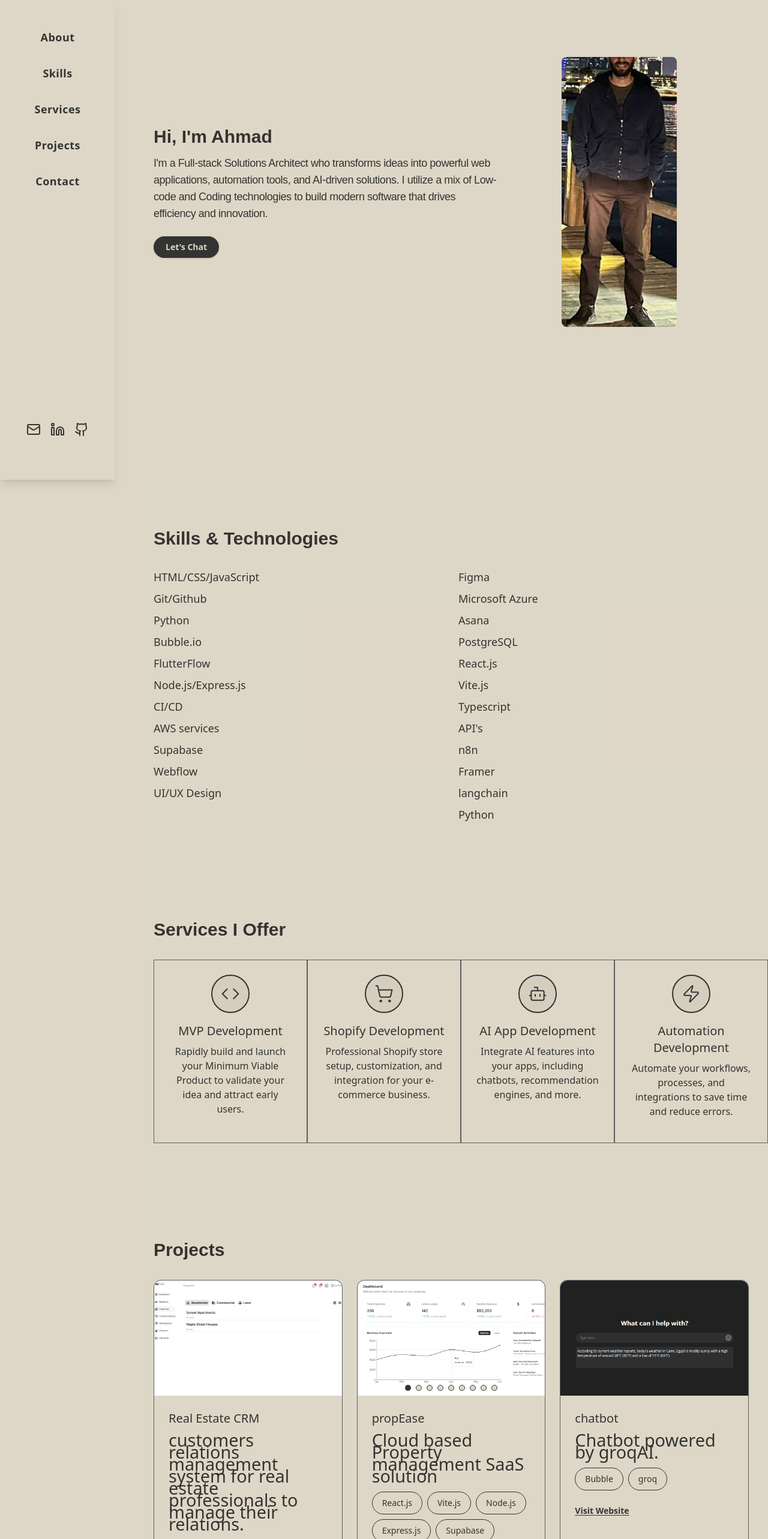
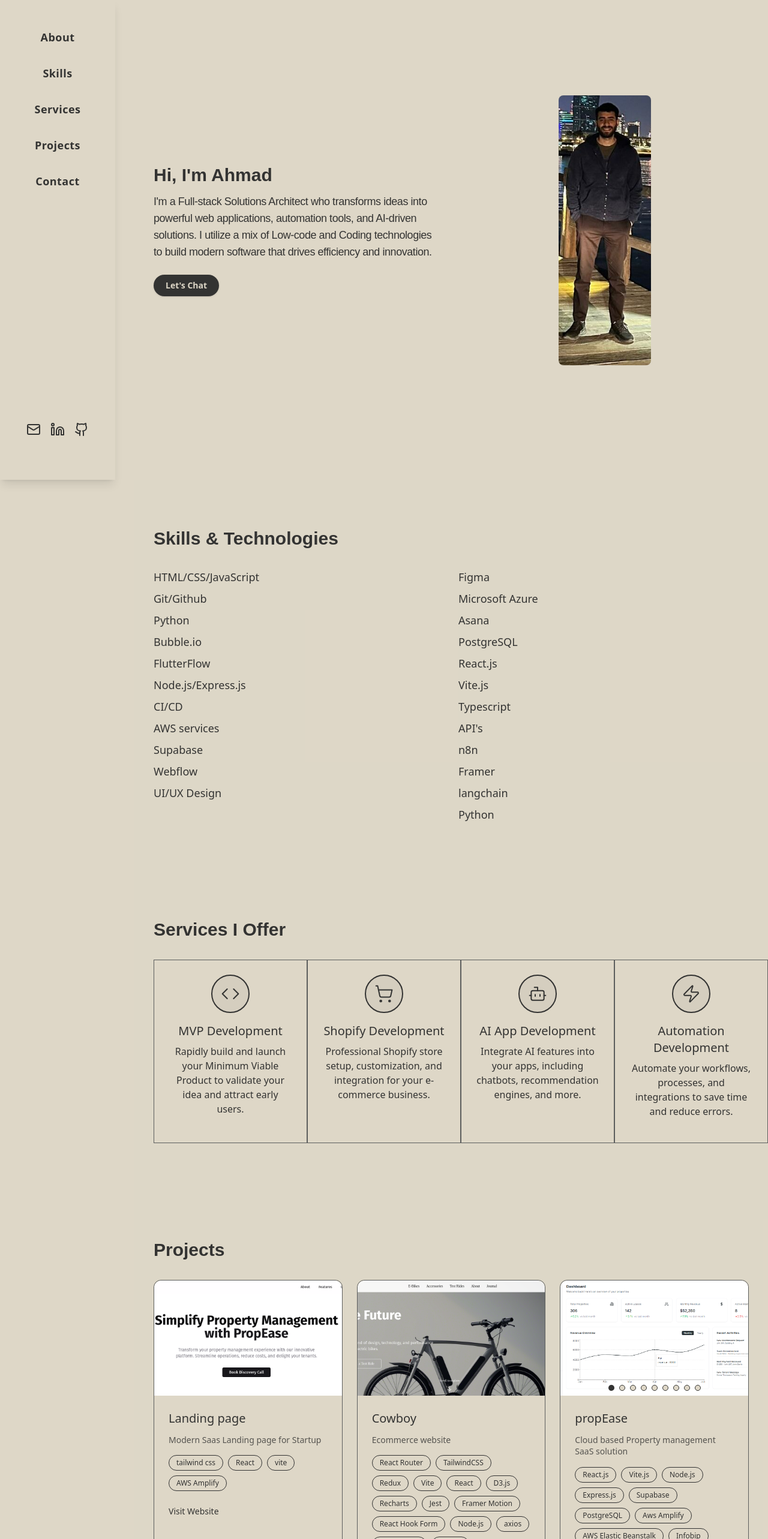
Before and after one commit to AhmadQA-art/portfolio, a React (Vite) app: page / in a window 1280 px wide. Shown: the top 2566 px of the page at 60% size. Built offline with nearby package versions, Linux system fonts and the light colour scheme; the HTML template or start-up script is replaced by a standard one.

Commit message:
added new projects and fixed the website

```diff
--- a/src/components/Portfolio.jsx
+++ b/src/components/Portfolio.jsx
@@ -1,8 +1,9 @@
 import React from 'react';
 import { Mail, Linkedin, Github, Code, ShoppingCart, Bot, Zap } from 'lucide-react';
 import profileImage from '../assets/profile2.jpeg';
-import crm from '../assets/crm1.png';
 import chat from '../assets/chatbot.png';
+import saasLandingPage from '../assets/Saas_landing_page.png';
+import ecommerceWebsite from '../assets/Ecommerce_website.png';
 import propEase1 from '../assets/propease project/Dashboard.png';
 import propEase2 from '../assets/propease project/Leases.png';
 import propEase3 from '../assets/propease project/People-teams-view.png';
@@ -17,9 +18,9 @@ import SideNavigation from './SideNavigation';
 const Hero = () => (
   <div id="hero" className="relative overflow-hidden" style={{ backgroundColor: '#ded7c7' }}>
     <div className="max-w-7xl mx-auto">
-      <div className="relative z-10 pb-8 min-h-screen flex flex-col md:flex-row items-center md:items-start">
-        <main className="flex flex-col md:flex-row items-center justify-start min-h-[400px] h-auto md:h-[80vh] px-4 sm:px-6 lg:px-8 w-full">
-          <div className="w-full md:w-auto lg:text-left mr-0 md:mr-20 ml-0 mt-8 md:mt-0">
+      <div className="relative z-10 pb-8 min-h-screen flex flex-col md:flex-row items-center">
+        <main className="flex flex-col md:flex-row items-center justify-between min-h-[400px] h-auto md:h-[80vh] px-4 sm:px-6 lg:px-8 w-full">
+          <div className="w-full md:w-1/2 lg:text-left mr-0 md:mr-8 ml-0 mt-8 md:mt-0">
             <h2 className="mb-3 text-xl font-medium text-[#333332] sm:text-2xl md:text-3xl text-center md:text-left" style={{ fontFamily: '"Manrope", "Manrope Placeholder", sans-serif' }}>
               <strong>Hi, I'm Ahmad</strong>
             </h2>
@@ -37,12 +38,18 @@ const Hero = () => (
               </a>
             </div>
           </div>
-          <div className="w-full flex justify-center md:justify-start md:w-auto hidden lg:block ml-0 md:ml-6 mt-8 md:mt-0">
+          <div className="w-full md:w-1/2 flex items-center justify-center block mt-8 md:mt-0">
             <img
               src={profileImage}
               alt="Profile"
-              className="w-40 h-40 md:w-48 md:h-[450px] object-cover rounded-lg mx-auto"
-              style={{ maxWidth: '100%', height: 'auto', maxHeight: '450px' }}
+              className="rounded-lg"
+              style={{
+                width: 'auto',
+                height: 'auto',
+                maxHeight: '450px',
+                objectFit: 'contain',
+                objectPosition: 'center'
+              }}
             />
           </div>
         </main>
@@ -132,10 +139,10 @@ const ProjectCard = ({ title, description, technologies, images, link }) => {
       )}
       <div className="p-4 sm:p-6">
         <h3 className="text-lg sm:text-xl font-medium text-[#333332] mb-2 sm:mb-3">{title}</h3>
-        <p className="text-[#333332] mb-3 sm:mb-4 text-sm sm:text-base">{description}</p>
+        <p className="text-[#333332] text-opacity-80 mb-3 sm:mb-4 text-sm leading-snug font-normal">{description}</p>
         <div className="flex flex-wrap gap-2 mb-4">
           {technologies.map((tech, index) => (
-            <span key={index} className="px-3 py-1 sm:px-4 sm:py-2 text-[#333332] border border-[#333333] bg-transparent hover:bg-[#333333] hover:bg-opacity-20 rounded-full text-xs sm:text-sm">
+            <span key={index} className="px-3 py-1 text-[#333332] border border-[#333333] bg-transparent hover:bg-[#333333] hover:bg-opacity-10 rounded-full text-xs">
               {tech}
             </span>
           ))}
@@ -145,7 +152,7 @@ const ProjectCard = ({ title, description, technologies, images, link }) => {
             href={link}
             target="_blank"
             rel="noopener noreferrer"
-            className="inline-block mt-2 px-0 py-0 text-[#333332] underline underline-offset-2 text-sm font-semibold hover:text-[#1a1a1a] transition"
+            className="inline-block mt-2 px-0 py-0 text-[#333332] font-medium text-sm hover:text-[#1a1a1a] transition"
           >
             Visit Website
           </a>
@@ -163,16 +170,23 @@ const Projects = () => (
       </h2>
       <div className="grid grid-cols-1 sm:grid-cols-2 lg:grid-cols-3 gap-y-6 gap-x-6 mt-8 justify-center">
         <ProjectCard
-          title="Real Estate CRM"
-          description="customers relations management system for real estate professionals to manage their relations."
-          technologies={['Bubble', 'Docuseal', 'vercel', 'figma']}
-          images={[crm]}
-          link="https://propease-78244.bubbleapps.io/version-test/login" // Replace with the actual link
+          title="Landing page"
+          description="Modern Saas Landing page for Startup"
+          technologies={['tailwind css', 'React', 'vite', 'AWS Amplify']}
+          images={[saasLandingPage]}
+          link="https://main.d2sn0t6gzldyb3.amplifyapp.com/"
+        />
+        <ProjectCard
+          title="Cowboy"
+          description="Ecommerce website"
+          technologies={['React Router', 'TailwindCSS', 'Redux', 'Vite', 'React', 'D3.js', 'Recharts', 'Jest', 'Framer Motion', 'React Hook Form', 'Node.js', 'axios', 'lucide-react', 'Netlify']}
+          images={[ecommerceWebsite]}
+          link="https://cowbike.netlify.app/"
         />
         <ProjectCard
           title="propEase"
           description="Cloud based Property management SaaS solution"
-          technologies={['React.js', 'Vite.js', 'Node.js', 'Express.js', 'Supabase', 'PostgreSQL', 'Aws Amplify', 'AWS Elastic Beanstalk', 'Infobip', "API’s"]}
+          technologies={['React.js', 'Vite.js', 'Node.js', 'Express.js', 'Supabase', 'PostgreSQL', 'Aws Amplify', 'AWS Elastic Beanstalk', 'Infobip', "API's"]}
           images={[propEase1, propEase2, propEase3, propEase4, propEase5, propEase6, propEase7, propEase8, propEase9]}
           link="https://main.d2sn0t6gzldyb3.amplifyapp.com/"
         />
@@ -181,7 +195,7 @@ const Projects = () => (
           description="Chatbot powered by groqAI."
           technologies={['Bubble', 'groq']}
           images={[chat]}
-          link="https://ai-powered-application.bubbleapps.io/version-test" // Replace with the actual link
+          link="https://ai-powered-application.bubbleapps.io/version-test"
         />
       </div>
     </div>
```
Also changed, not shown: src/assets/Ecommerce_website.png (added), src/assets/Saas_landing_page.png (added).
